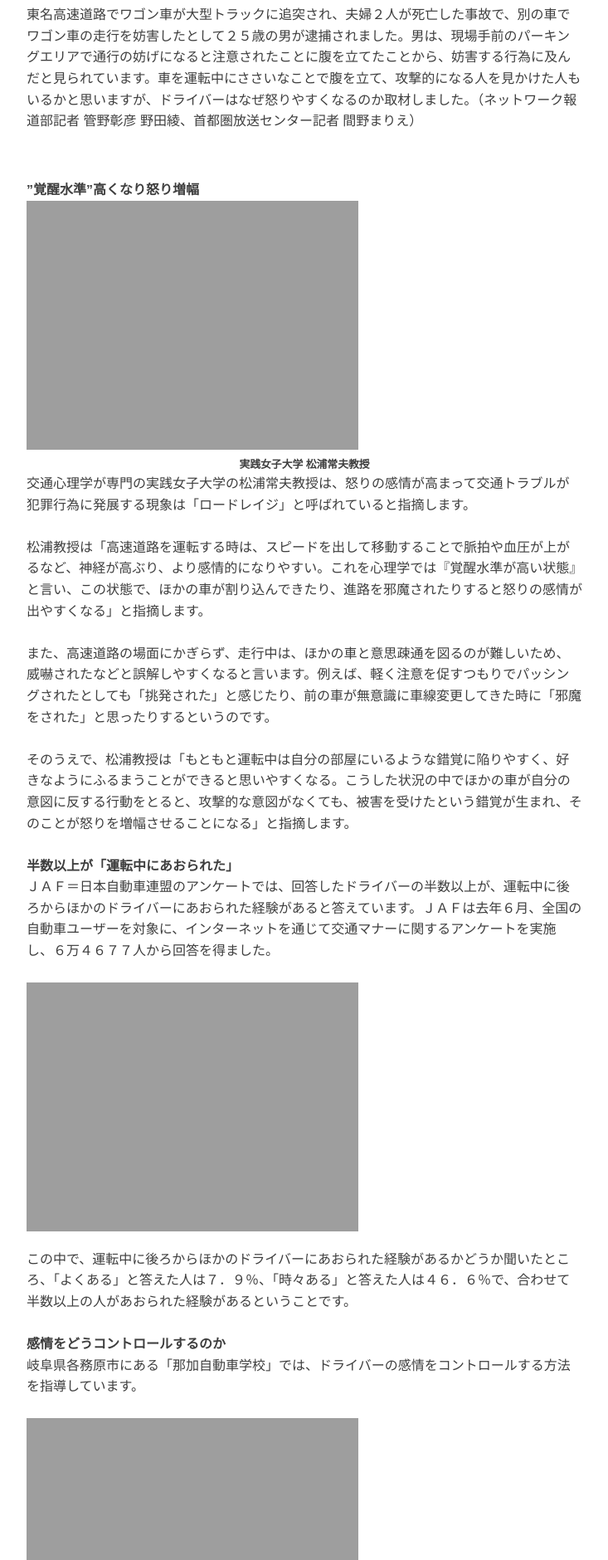
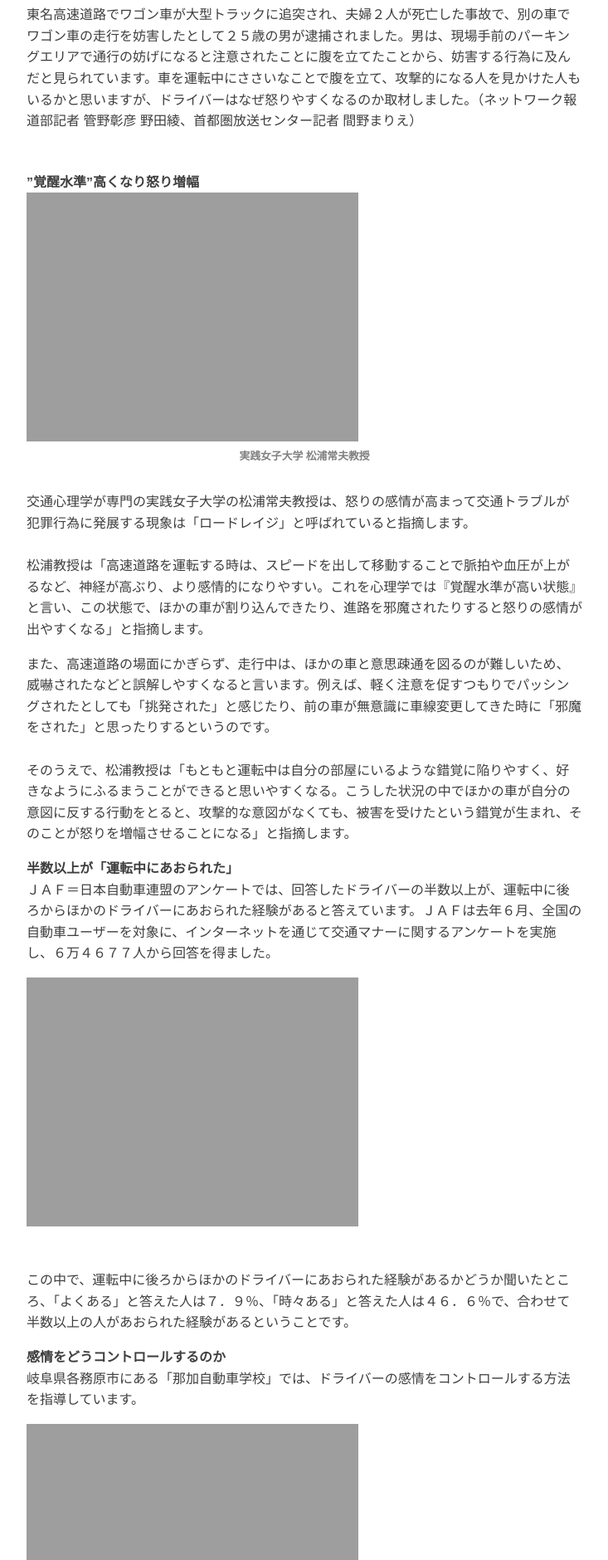
Before and after one commit to newswebeasy/test_pages, a Jekyll site: the page built from _news/web/2017-10-17-運転中になぜキレやすい.markdown, in a window 1280 px wide. Shown: the part 411-2291 px from the top of the page at 83% size, without its empty margins (273-1006 px from the left). Built offline with Jekyll 4.4.1, drawn with Linux system fonts in a browser that asks for light colours.

Commit message:
adjust web news layout

```diff
--- a/_layouts/web_news.html
+++ b/_layouts/web_news.html
@@ -26,14 +26,16 @@
             <p></p>
             <p>{{ page.more }}</p>
             {% for s in page.body %}
+            <p></p>
             {% if s.title %}
-            <br /><h2>{{ s.title }}</h2>
+            <h2>{{ s.title }}</h2>
             {% endif %}
             {% if s.image_url %}
             <p><img data-s="300,640" src="{{ s.image_url }}" data-ratio="0" data-w="640" /></p>
             {% if s.caption %}
-            <p style="text-align: center;font-size: 0.8em;font-weight: bold">{{ s.caption }}</p>
+            <p class="caption">{{ s.caption }}</p><p></p>
             {% endif %}
+            <p></p>
             {% endif %}
             <p>{{ s.text }}</p>
             {% endfor %}
--- a/assets/style.css
+++ b/assets/style.css
@@ -422,7 +422,6 @@ img {
   margin-top: 1.9em
 }
 
-
 .playing-icon {
   display: inline-block;
   margin-right: 5px;
@@ -478,3 +477,10 @@ img {
   font-size: 10px;
   color: #7f7f7f;
 }
+
+.caption {
+  text-align: center;
+  font-size: 0.8em;
+  font-weight: bold;
+  color: gray;
+}
```
Lines whose indentation alone changed are shown as unchanged.
